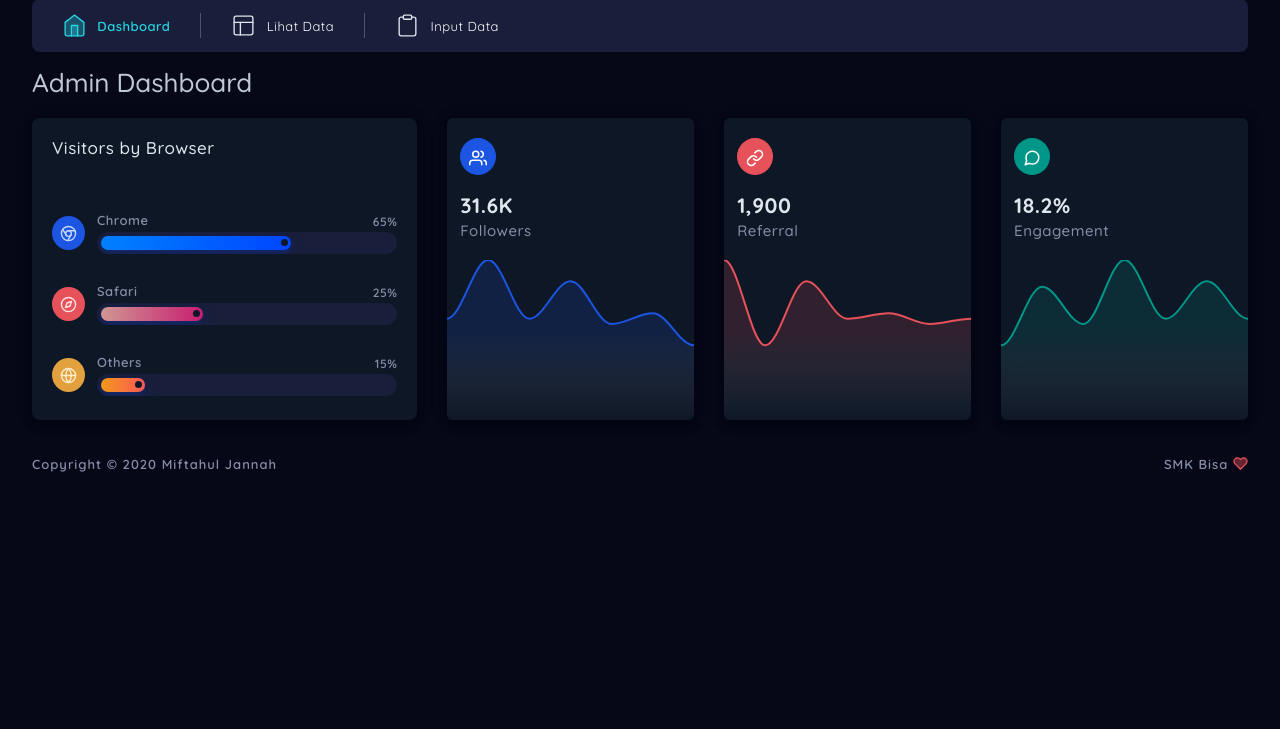
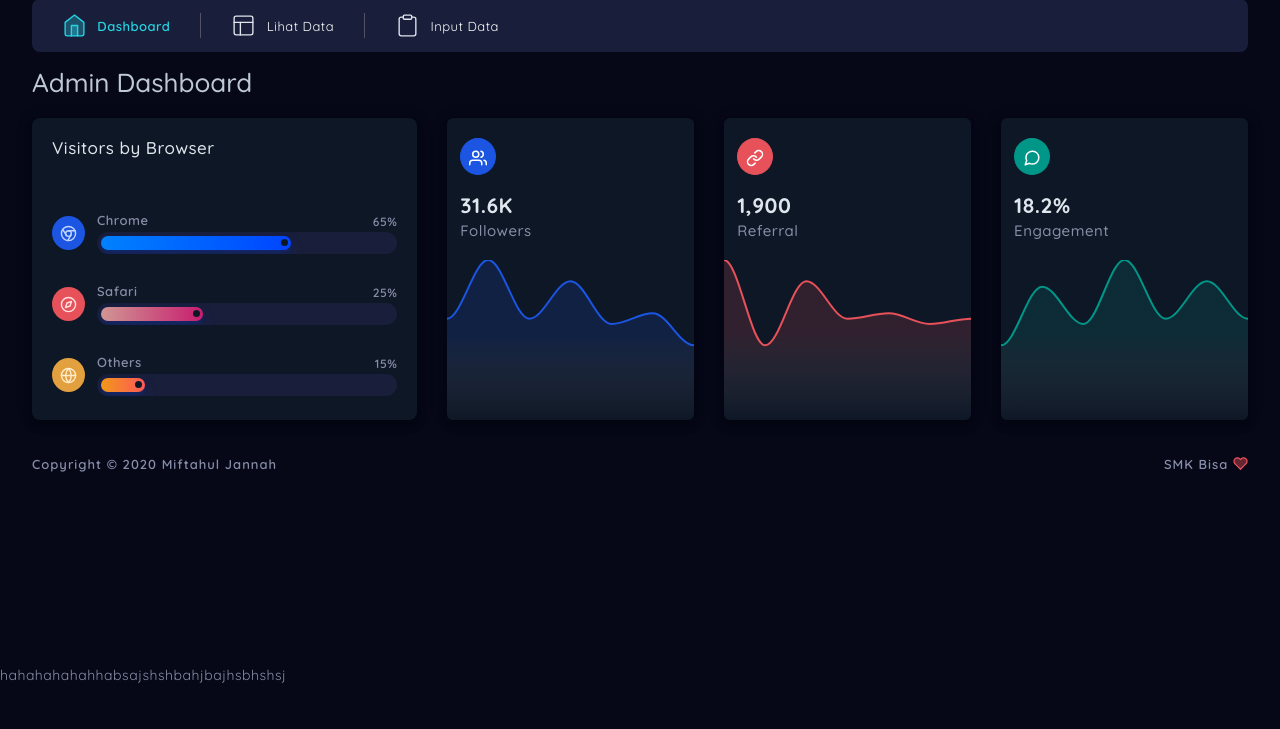
Before and after one commit to M1ft4hul/Data-Akademik, a CodeIgniter app: page /miftahul/index.php/layout/index in a window 1280 px wide. Shown: the part 71-800 px from the top of the page. Run offline with CodeIgniter, Linux system fonts and the light colour scheme; some libraries are stand-ins or nearby versions.

Commit message:
perubahan beru yang di lakukan

```diff
--- a/application/views/layout.php
+++ b/application/views/layout.php
@@ -560,6 +560,7 @@
             </div>
         </div>
         <!--  END CONTENT PART  -->
+        hahahahahahhabsajshshbahjbajhsbhshsj
 
     </div>
     <!-- END MAIN CONTAINER -->
```
